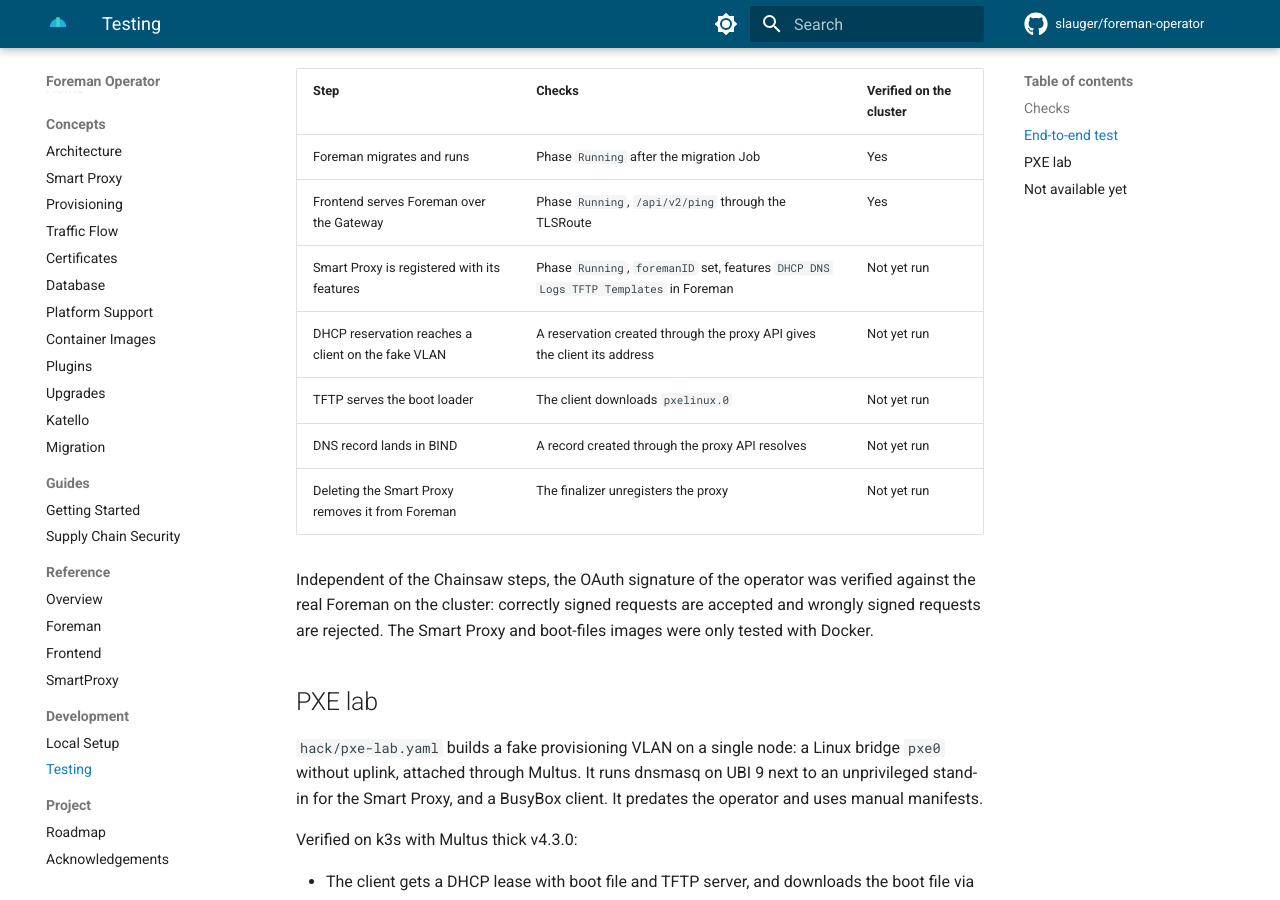
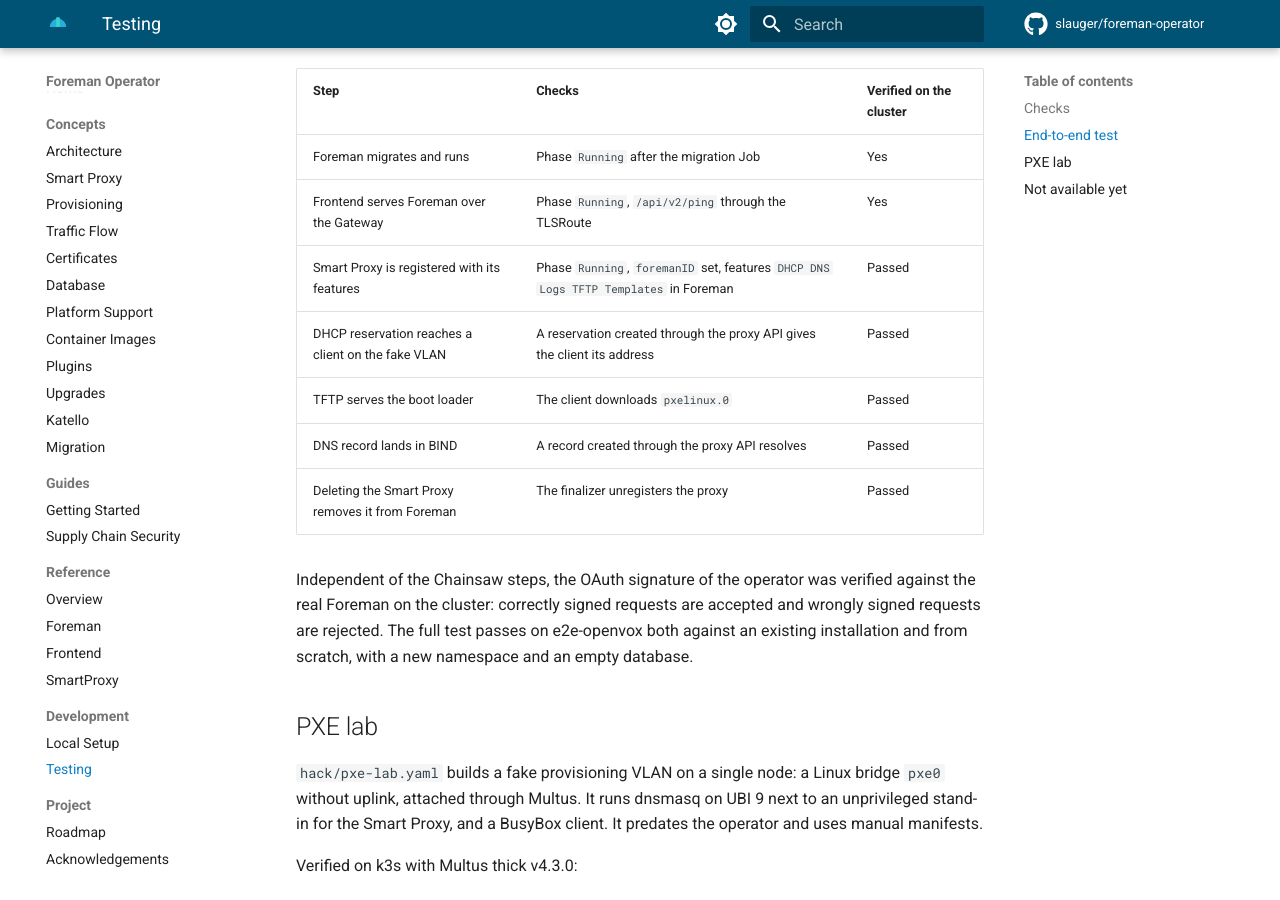
Before and after one commit to slauger/foreman-operator, an MkDocs documentation site: the page built from docs/development/testing.md, in a window 1280 px wide and 900 px high, scrolled down 1155 px. Built offline with MkDocs 1.6.1 and Material for MkDocs 9.7.7, drawn with Linux system fonts in a browser that asks for light colours; comment, search, counter and statistics services are not loaded.

Commit message:
docs: record the passing E2E run
The Chainsaw test passes on e2e-openvox from an empty namespace, including
the Smart Proxy steps on the fake VLAN.

```diff
--- a/docs/development/testing.md
+++ b/docs/development/testing.md
@@ -31,13 +31,13 @@ chainsaw test --config tests/e2e/chainsaw-config.yaml tests/e2e/mvp
 |---|---|---|
 | Foreman migrates and runs | Phase `Running` after the migration Job | Yes |
 | Frontend serves Foreman over the Gateway | Phase `Running`, `/api/v2/ping` through the TLSRoute | Yes |
-| Smart Proxy is registered with its features | Phase `Running`, `foremanID` set, features `DHCP DNS Logs TFTP Templates` in Foreman | Not yet run |
-| DHCP reservation reaches a client on the fake VLAN | A reservation created through the proxy API gives the client its address | Not yet run |
-| TFTP serves the boot loader | The client downloads `pxelinux.0` | Not yet run |
-| DNS record lands in BIND | A record created through the proxy API resolves | Not yet run |
-| Deleting the Smart Proxy removes it from Foreman | The finalizer unregisters the proxy | Not yet run |
+| Smart Proxy is registered with its features | Phase `Running`, `foremanID` set, features `DHCP DNS Logs TFTP Templates` in Foreman | Passed |
+| DHCP reservation reaches a client on the fake VLAN | A reservation created through the proxy API gives the client its address | Passed |
+| TFTP serves the boot loader | The client downloads `pxelinux.0` | Passed |
+| DNS record lands in BIND | A record created through the proxy API resolves | Passed |
+| Deleting the Smart Proxy removes it from Foreman | The finalizer unregisters the proxy | Passed |
 
-Independent of the Chainsaw steps, the OAuth signature of the operator was verified against the real Foreman on the cluster: correctly signed requests are accepted and wrongly signed requests are rejected. The Smart Proxy and boot-files images were only tested with Docker.
+Independent of the Chainsaw steps, the OAuth signature of the operator was verified against the real Foreman on the cluster: correctly signed requests are accepted and wrongly signed requests are rejected. The full test passes on e2e-openvox both against an existing installation and from scratch, with a new namespace and an empty database.
 
 ## PXE lab
 
```
Also changed, not shown: README.md (+3 -3 lines), docs/concepts/images.md (+1 -1 lines), docs/index.md (+1 -1 lines), docs/roadmap.md (+1 -1 lines).
